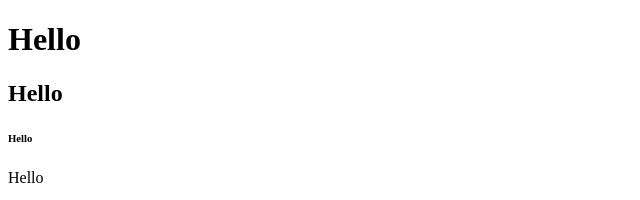
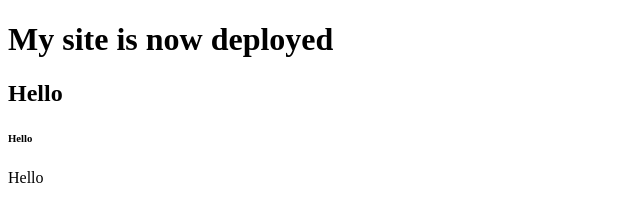
Before and after one commit to gliese-sketch/first-html, a plain HTML site: page index.html in a window 1280 px wide. Shown: the top 200 px of the page, without its empty margins (0-640 px from the left). Drawn offline with Linux system fonts and the light colour scheme.

Commit message:
heading change

```diff
--- a/index.html
+++ b/index.html
@@ -4,7 +4,8 @@
     <title>Hey there</title>
     </head>
 <body>
-    <h1>Hello</h1>
+    <h1>My site is now deployed</h1>
+
     <h2>Hello</h2>
     <h6>Hello</h6>
     <h7>Hello</h7>
```
